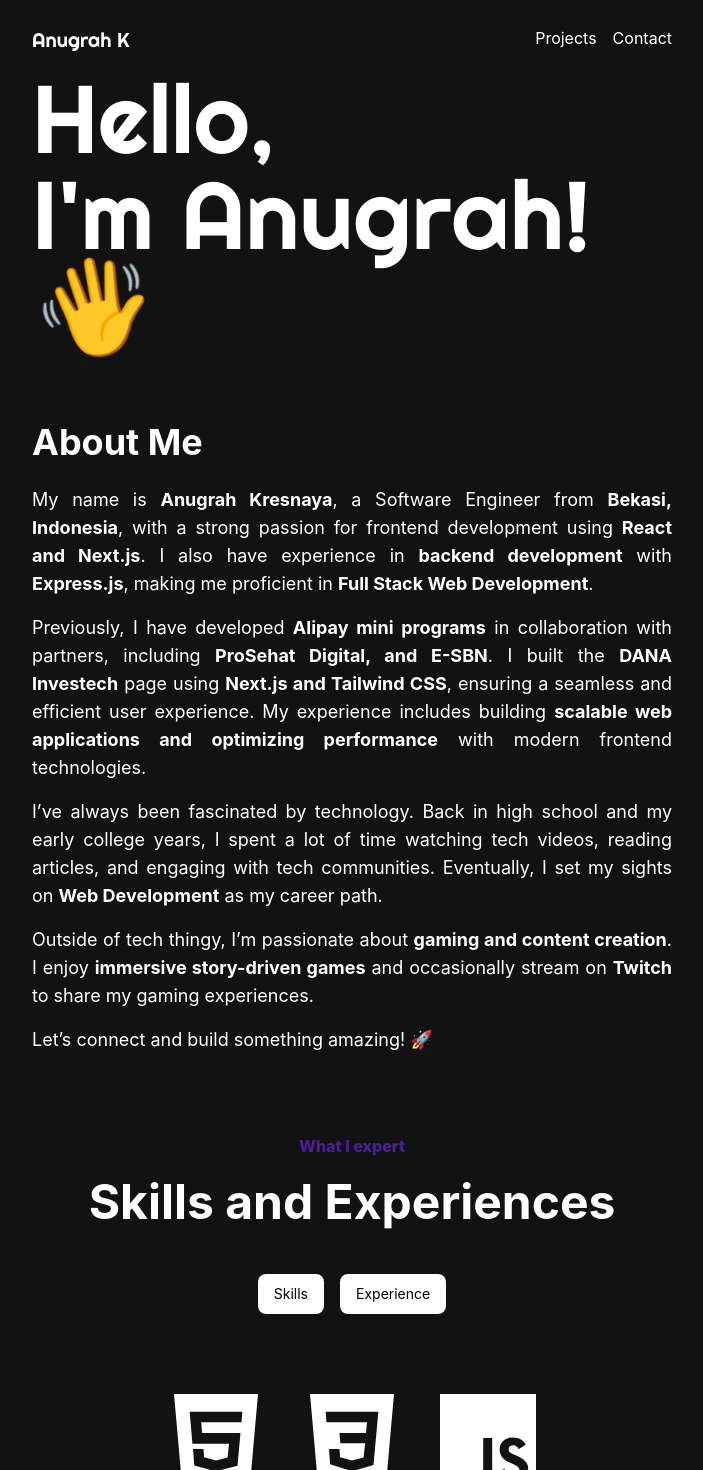
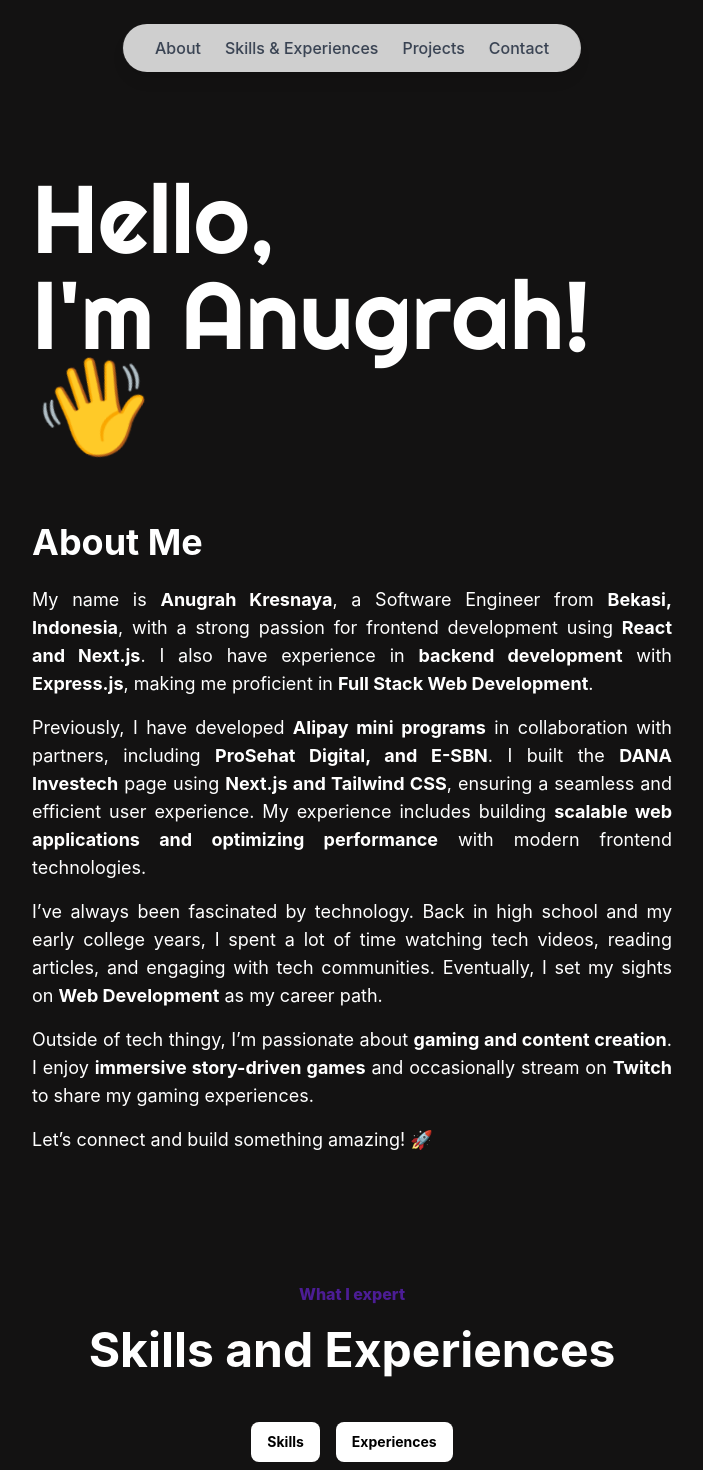
Before and after one commit to anugrahkresnaya/Portfolio-app, a Next.js app: page / in a window 1280 px wide. Shown: the top 1470 px of the page, without its empty margins (288-991 px from the left). Built offline with nearby package versions, Linux system fonts and the light colour scheme; no server answers.

Commit message:
style: change navbar style and add transition

```diff
--- a/components/bio/Bio.jsx
+++ b/components/bio/Bio.jsx
@@ -76,7 +76,7 @@ const Bio = () => {
   }
 
   return (
-    <div className="container mx-auto w-6/12 text-center mt-20">
+    <div className="container mx-auto w-6/12 text-center mt-32" id='skillsExp'>
       <motion.div
         initial={{ opacity: 0 }}
         whileInView={{ y: [-50, 0], opacity: 1 }}
@@ -93,6 +93,7 @@ const Bio = () => {
             bg-white
             active:bg-violet-900
             text-black
+            font-bold
             active:text-white
             py-2.5
             px-4
@@ -108,6 +109,7 @@ const Bio = () => {
             bg-white
             active:bg-violet-900
             text-black
+            font-bold
             active:text-white
             py-2.5
             px-4
@@ -115,7 +117,7 @@ const Bio = () => {
             text-sm
           "
         >
-          Experience
+          Experiences
         </button>
       </div>
       {active === 0 && (
--- a/components/contact/Contact.jsx
+++ b/components/contact/Contact.jsx
@@ -51,7 +51,7 @@ const Contact = () => {
   };
 
   return (
-    <div className="container mx-auto w-6/12 mt-20">
+    <div className="container mx-auto w-6/12 mt-32" id="contact">
       <motion.div
         initial={{ opacity: 0 }}
         whileInView={{ y: [-50, 0], opacity: 1 }}
--- a/components/navbar/Navbar.jsx
+++ b/components/navbar/Navbar.jsx
@@ -2,19 +2,12 @@ import Link from 'next/link'
 
 const Navbar = () => {
   return (
-    <nav className="container mx-auto my-4 w-6/12 flex justify-between">
-      <div>
-        <h1 className="text-xl font-righteous">
-          <Link href="/">Anugrah K</Link>
-        </h1>
-      </div>
-      <ul className="flex">
-        <li className="mx-4">
-          <Link href="/">Projects</Link>
-        </li>
-        <li>
-          <Link href="/">Contact</Link>
-        </li>
+    <nav className="fixed top-6 left-1/2 transform -translate-x-1/2 z-50 bg-white/80 backdrop-blur-sm shadow-lg rounded-full px-8 py-3 w-fit">
+      <ul className="flex space-x-6 font-medium text-gray-700">
+        <li><Link href="#about" scroll={false} className="hover:text-violet-900 transition-colors duration-500">About</Link></li>
+        <li><Link href="#skillsExp" scroll={false} className="hover:text-violet-900 transition-colors duration-500">Skills & Experiences</Link></li>
+        <li><Link href="#projects" scroll={false} className="hover:text-violet-900 transition-colors duration-500">Projects</Link></li>
+        <li><Link href="#contact" scroll={false} className="hover:text-violet-900 transition-colors duration-500">Contact</Link></li>
       </ul>
     </nav>
   )
--- a/components/portfolio/Portfolio.jsx
+++ b/components/portfolio/Portfolio.jsx
@@ -5,7 +5,7 @@ import { FiGithub, FiEye } from 'react-icons/fi'
 
 const Portfolio = () => {
   return (
-    <div className="container mx-auto w-6/12 mt-20">
+    <div className="container mx-auto w-6/12 mt-32" id='projects'>
       <motion.div
         initial={{ opacity: 0 }}
         whileInView={{ y: [-50, 0], opacity: 1 }}
--- a/pages/index.js
+++ b/pages/index.js
@@ -17,7 +17,7 @@ export default function Home() {
   return (
     <>
       <Navbar />
-      <div className="container mx-auto w-6/12">
+      <div className="container mx-auto w-6/12 pt-40">
         <motion.h1
           initial={{ opacity: 0 }}
           whileInView={{ x: [-50, 0], opacity: 1 }}
@@ -67,7 +67,7 @@ export default function Home() {
         whileInView={{ opacity: 1, y: [-50, 0] }}
         className="container mx-auto my-16 w-6/12 text-justify"
       >
-        <h1 className="text-4xl mb-6 font-bold">About Me</h1>
+        <h1 className="text-4xl mb-6 font-bold" id="about">About Me</h1>
         <p className="text-lg mb-4">
           My name is <strong>Anugrah Kresnaya</strong>, a Software Engineer from{" "}
           <strong>Bekasi, Indonesia</strong>, with a strong passion for frontend
--- a/styles/globals.css
+++ b/styles/globals.css
@@ -9,6 +9,10 @@ body {
   color: white;
   background: #131212;
   line-height: 1.4;
+}
+
+html {
+  scroll-behavior: smooth;
 }
 
 body {
```
